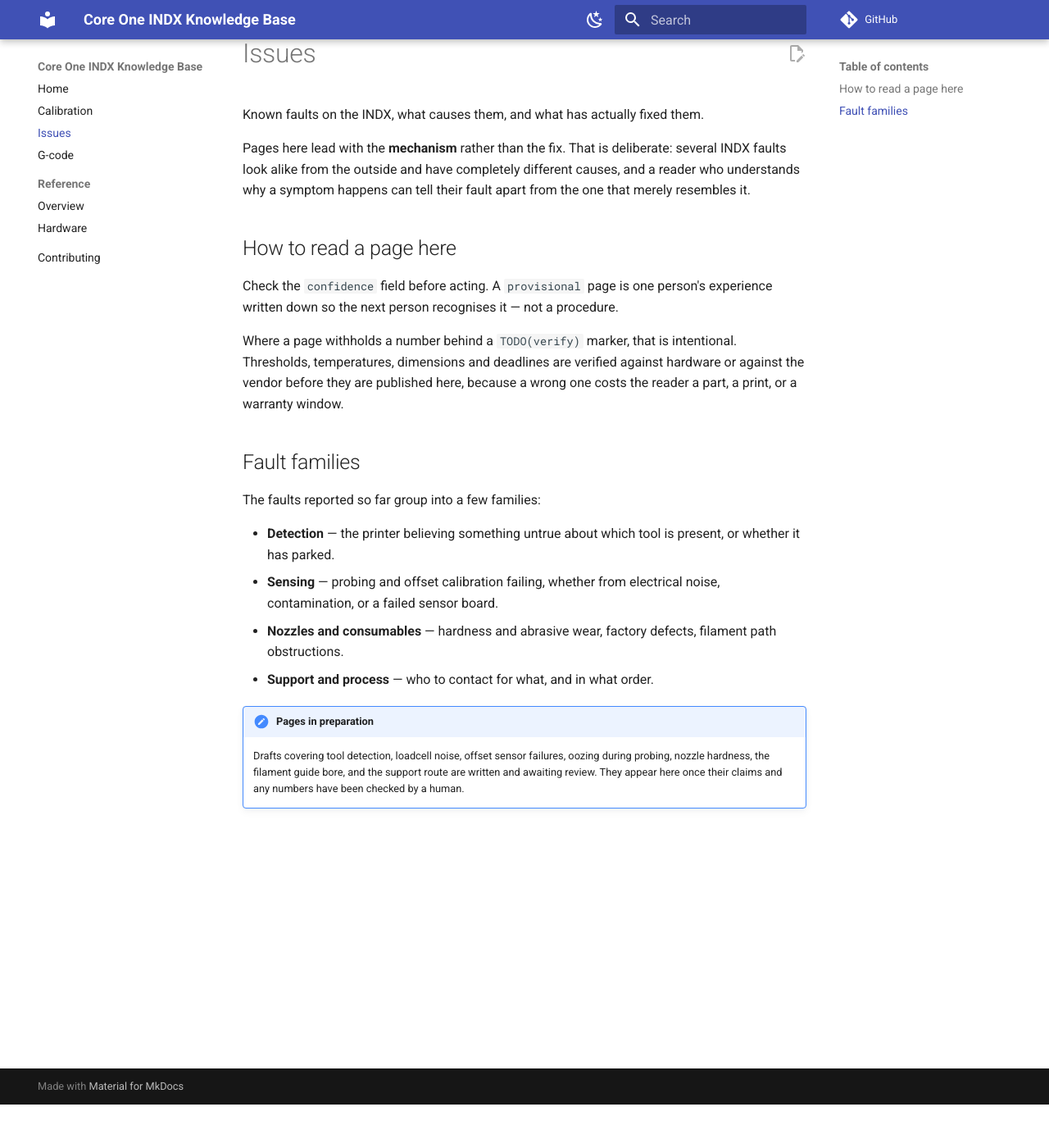
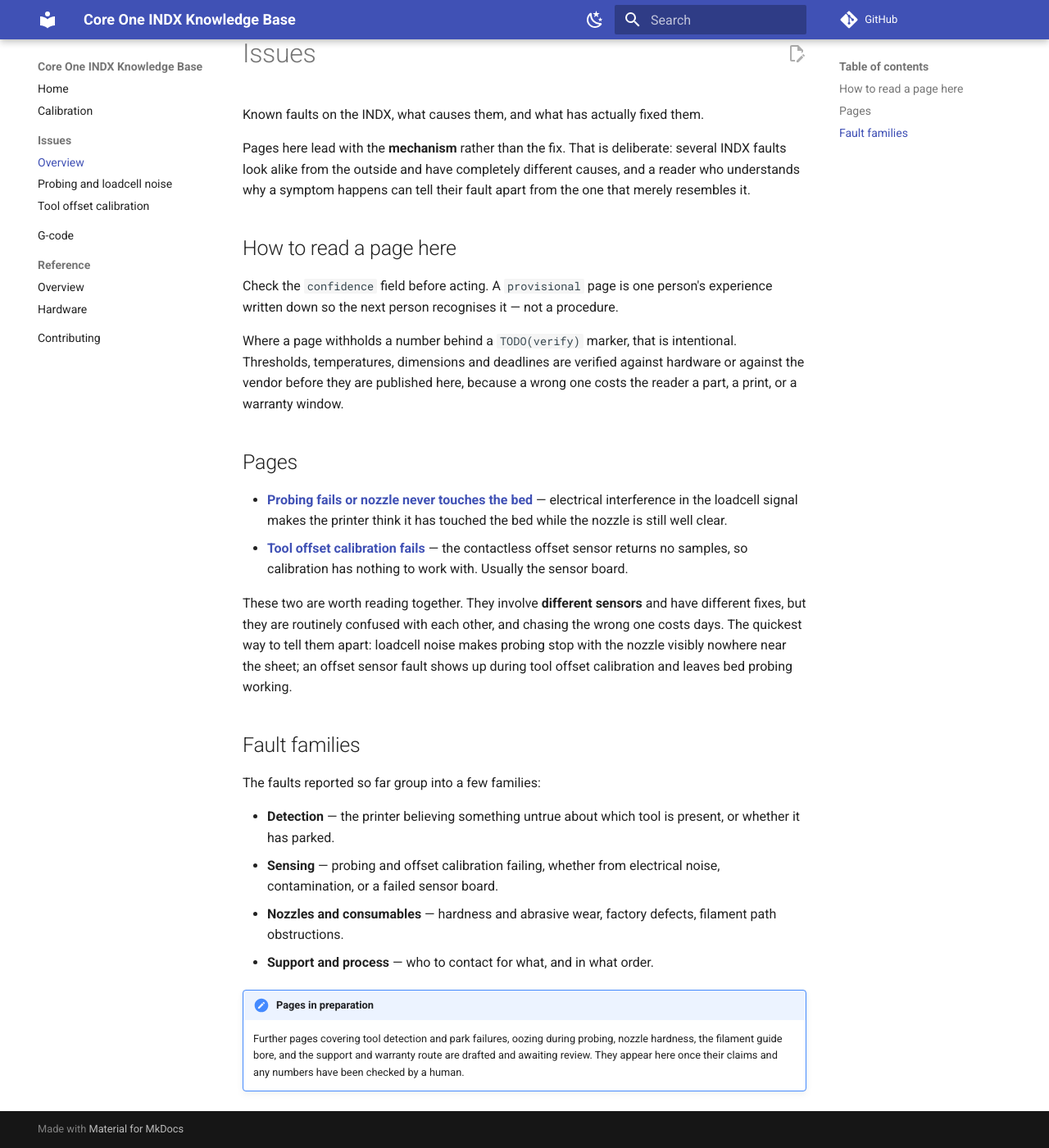
Before and after one commit to hyiger/coreone-indx-kb, an MkDocs documentation site: the page built from docs/issues/index.md, in a window 1280 px wide and 1400 px high, scrolled down 53 px. Shown: the whole window at 82% size. Built offline with MkDocs 1.6.1 and Material for MkDocs 9.7.7, drawn with Linux system fonts in a browser that asks for light colours; comment, search, counter and statistics services are not loaded.

Commit message:
Publish first two issue pages: loadcell noise and offset sensor failure
Promotes two reviewed drafts into docs/issues/. Both are confidence: reported,
each citing three threads, and both concern a sensor the printer relies on to
know where it is.

- Probing fails or nozzle never touches the bed: electrical interference in the
  loadcell signal read as a contact event. Ferrite core on the main toolhead
  cable, with the recalibration step that several machines needed before the
  fix appeared to work.
- Tool offset calibration fails: the contactless offset sensor returning no
  samples. Notes that the tool number where it stops is not diagnostic, and
  that belt tension has not fixed a reported case.

The two are cross-linked deliberately. They involve different sensors, present
similarly, and are routinely confused, so each page says how to tell it from
the other.

Three TODO(verify) markers remain, withholding a ferrite specification, the
loadcell value bands and a serial baud rate. No calibration value, temperature
or print setting appears on either page.

Related links to pages still in drafts/ are rendered as unlinked text so the
strict build stays green; the substance of the support route is inlined where
a reader needs it.

```diff
--- a/docs/issues/index.md
+++ b/docs/issues/index.md
@@ -31,6 +31,21 @@ Thresholds, temperatures, dimensions and deadlines are verified against hardware
 against the vendor before they are published here, because a wrong one costs the
 reader a part, a print, or a warranty window.
 
+## Pages
+
+- **[Probing fails or nozzle never touches the bed](loadcell-emi-noise.md)** —
+  electrical interference in the loadcell signal makes the printer think it has
+  touched the bed while the nozzle is still well clear.
+- **[Tool offset calibration fails](offset-sensor-board-failure.md)** — the
+  contactless offset sensor returns no samples, so calibration has nothing to work
+  with. Usually the sensor board.
+
+These two are worth reading together. They involve **different sensors** and have
+different fixes, but they are routinely confused with each other, and chasing the
+wrong one costs days. The quickest way to tell them apart: loadcell noise makes
+probing stop with the nozzle visibly nowhere near the sheet; an offset sensor fault
+shows up during tool offset calibration and leaves bed probing working.
+
 ## Fault families
 
 The faults reported so far group into a few families:
@@ -44,7 +59,7 @@ The faults reported so far group into a few families:
 - **Support and process** — who to contact for what, and in what order.
 
 !!! note "Pages in preparation"
-    Drafts covering tool detection, loadcell noise, offset sensor failures, oozing
-    during probing, nozzle hardness, the filament guide bore, and the support route
-    are written and awaiting review. They appear here once their claims and any
-    numbers have been checked by a human.
+    Further pages covering tool detection and park failures, oozing during probing,
+    nozzle hardness, the filament guide bore, and the support and warranty route are
+    drafted and awaiting review. They appear here once their claims and any numbers
+    have been checked by a human.
--- a/mkdocs.yml
+++ b/mkdocs.yml
@@ -35,7 +35,10 @@ markdown_extensions:
 nav:
   - Home: index.md
   - Calibration: calibration/index.md
-  - Issues: issues/index.md
+  - Issues:
+      - Overview: issues/index.md
+      - Probing and loadcell noise: issues/loadcell-emi-noise.md
+      - Tool offset calibration: issues/offset-sensor-board-failure.md
   - G-code: gcode/index.md
   - Reference:
       - Overview: reference/index.md
```
Also changed, not shown: docs/issues/loadcell-emi-noise.md (added, +118 -0 lines), docs/issues/offset-sensor-board-failure.md (added, +122 -0 lines).
